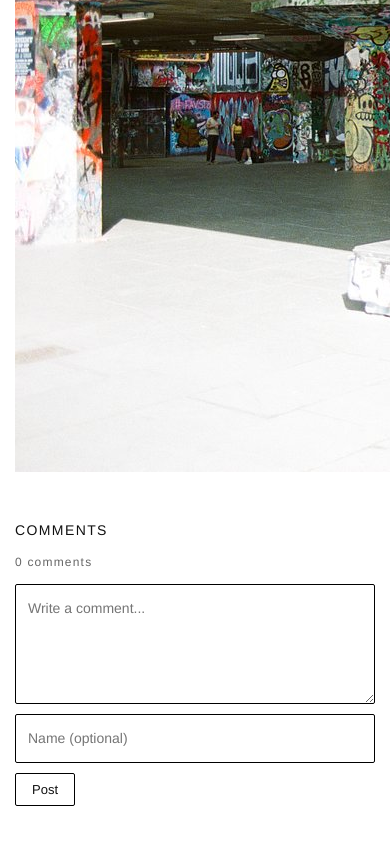
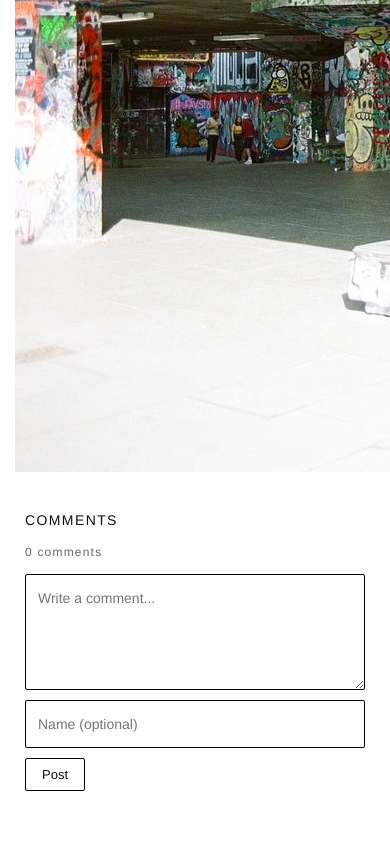
Before and after one commit to obseque/obseque.ca, a plain HTML site: page index.html in a window 390 px wide. Shown: the part 874-1718 px from the top of the page. Drawn offline with Linux system fonts and the light colour scheme; no server answers.

Commit message:
Place comments below the two columns (restore side-by-side thumbnail+image), keep textarea slightly larger (120px), add full-width comments container

```diff
--- a/index.html
+++ b/index.html
@@ -11,7 +11,7 @@
     <nav class="navigation">
         <div class="nav-container">
             <div class="logo-container">
-                <img src="ObsequeLog.png" alt="Obsèce Logo" class="logo-image">
+                <img src="ObsequeLog.png" alt="Obsèque Logo" class="logo-image">
             </div>
             <div class="contact-link">contact : <a href="mailto:obseque@proton.me">obseque@proton.me</a></div>
         </div>
@@ -34,8 +34,9 @@
                         <img id="random-image" src="" alt="Random artwork" class="featured-image">
                     </div>
                 </div>
+            </div>
 
-                <!-- COMMENTS: full-width row within the content wrapper -->
+            <!-- COMMENTS: full-width row below the two columns (thumbnail + picture) -->
             <div class="comments-full">
                 <div class="comments-inner">
                     <section id="comments-section" class="comments-section" aria-labelledby="comments-heading">
@@ -65,7 +66,6 @@
                 </div>
             </div>
 
-            </div>
         </section>
     </main>
 
--- a/styles.css
+++ b/styles.css
@@ -107,23 +107,21 @@ h1 {
 /* COMMENTS: keep the exact minimalist visual language
    Use the same font family, sizes, spacing and borders as the rest of the site. */
 
-/* Full-width comments row spanning the two columns */
+/* Full-width comments row placed below the two columns */
 .comments-full {
-    flex-basis: 100%;
+    width: 100%;
     display: flex;
     justify-content: center;
 }
 
-/* Inner container sized to match two columns + gap (500 + 100 + 500 = 1100px)
-   but responsive so it never exceeds available width */
+/* Inner container sized to align with site width but responsive */
 .comments-inner {
-    width: 1100px;
+    width: 1100px; /* 500 + 100 gap + 500 */
     max-width: 100%;
 }
 
-/* Lower the comments section a bit so it starts under the right picture height */
 .comments-section {
-    margin-top: 40px; /* lowered a little */
+    margin-top: 30px; /* slight gap under the columns */
 }
 
 .comments-section h2 {
@@ -163,9 +161,9 @@ h1 {
     width: 100%;
 }
 
-/* Make the comment textarea noticeably larger */
+/* Slightly larger comment textarea than original */
 .comment-form textarea {
-    min-height: 140px; /* bigger comment box */
+    min-height: 120px;
 }
 
 .comment-form textarea:focus,
@@ -250,10 +248,10 @@ h1 {
     }
 
     .comment-form textarea {
-        min-height: 120px;
+        min-height: 100px;
     }
 
-    .comments-inner { width: 100%; }
+    .comments-inner { width: 100%; padding: 0 10px; }
 
     .logo {
         font-size: 48px;
```
Lines whose indentation alone changed are shown as unchanged.
